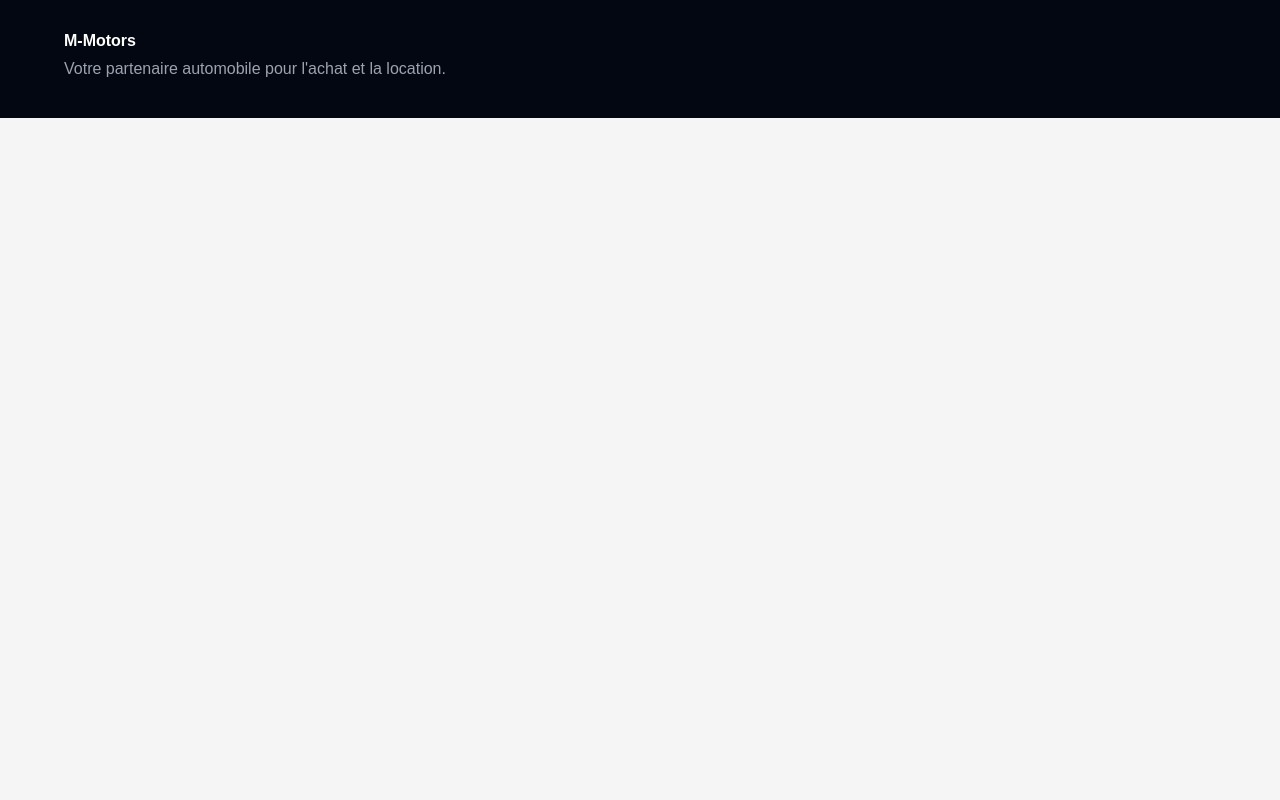
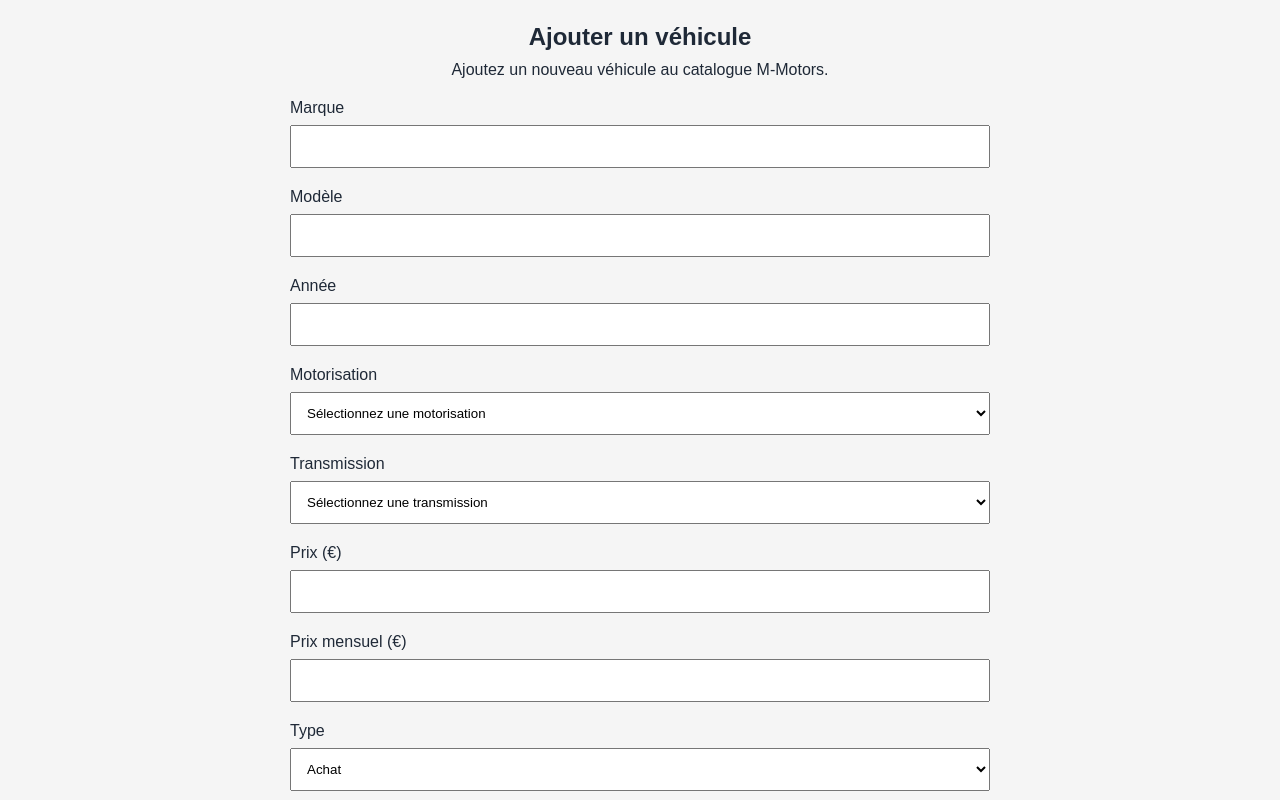
Before and after one commit to NicolascrenFr/M-Motors, a React (Vite) app in the folder frontend/: page / in a window 1280 px wide. Shown: the part 4900-5700 px from the top of the page. Before the commit the page ends 5018 px from the top, so only its background shows below. Built offline with nearby package versions, Linux system fonts and the light colour scheme.

Commit message:
feat(admin): ajouter un véhicule au catalogue

```diff
--- a/frontend/src/App.css
+++ b/frontend/src/App.css
@@ -184,6 +184,32 @@
 .vehicle-prices span {
   font-size: 13px;
   color: #2563eb;
+}
+
+/* AJOUTER UN VEHICULE */
+
+.admin-add-vehicle-section {
+  padding: 30px 20px;
+  text-align: center;
+  border-top: 1px solid #e5e7eb;
+}
+
+.admin-add-vehicle-container {
+  max-width: 900px;
+  margin: 0 auto;
+}
+
+.admin-add-vehicle-container h2 {
+  margin: 0 0 10px;
+}
+
+.admin-add-vehicle-container > p {
+  margin: 0 0 20px;
+}
+
+.admin-add-vehicle-form {
+  max-width: 700px;
+  margin: 0 auto;
 }
 
 /* FINANCEMENT */
--- a/frontend/src/App.jsx
+++ b/frontend/src/App.jsx
@@ -7,16 +7,19 @@ import DocumentList from "./components/DocumentList";
 import ClientSpace from "./components/ClientSpace";
 import DossierStatus from "./components/DossierStatus";
 import AdminDossiers from "./components/AdminDossiers";
+import AdminAddVehicle from "./components/AdminAddVehicle";
 import "./App.css";
 
 function App() {
-  const [documents, setDocuments] = useState([]);  const [filter, setFilter] = useState("tous");
+  const [documents, setDocuments] = useState([]);
+  const [filter, setFilter] = useState("tous");
   const [selectedVehicle, setSelectedVehicle] = useState(null);
+  const [vehicleList, setVehicleList] = useState(vehicles);
 
   const filteredVehicles =
     filter === "tous"
-      ? vehicles
-      : vehicles.filter((vehicle) => vehicle.type === filter);
+      ? vehicleList
+      : vehicleList.filter((vehicle) => vehicle.type === filter);
 
   return (
     <div className="app">
@@ -154,6 +157,8 @@ function App() {
 
       <AdminDossiers />
 
+      <AdminAddVehicle setVehicleList={setVehicleList} />
+
       {/* MODAL VEHICULE */}
       {selectedVehicle && (
         <div
--- /dev/null
+++ b/frontend/src/components/AdminAddVehicle.jsx
@@ -0,0 +1,181 @@
+import { useState } from "react";
+
+function AdminAddVehicle({ setVehicleList }) {
+  const [vehicle, setVehicle] = useState({
+    brand: "",
+    model: "",
+    year: "",
+    fuel: "",
+    transmission: "",
+    price: "",
+    monthlyPrice: "",
+    type: "achat",
+  });
+
+  const handleChange = (event) => {
+    const { name, value } = event.target;
+
+    setVehicle({
+      ...vehicle,
+      [name]: value,
+    });
+  };
+
+  const handleSubmit = (event) => {
+    event.preventDefault();
+
+    console.log("Nouveau véhicule :", vehicle);
+
+    setVehicleList((previousVehicles) => [
+        ...previousVehicles,
+        {
+          ...vehicle,
+          id: Date.now(),
+          year: Number(vehicle.year),
+          price: Number(vehicle.price),
+          monthlyPrice: Number(vehicle.monthlyPrice),
+        },
+      ]);
+
+    alert("Le véhicule a été ajouté au catalogue.");
+
+    setVehicle({
+      brand: "",
+      model: "",
+      year: "",
+      fuel: "",
+      transmission: "",
+      price: "",
+      monthlyPrice: "",
+      type: "achat",
+    });
+  };
+
+  return (
+    <section className="admin-add-vehicle-section">
+      <div className="admin-add-vehicle-container">
+        <h2>Ajouter un véhicule</h2>
+
+        <p>
+          Ajoutez un nouveau véhicule au catalogue M-Motors.
+        </p>
+
+        <form onSubmit={handleSubmit} className="admin-add-vehicle-form">
+          <div className="form-group">
+            <label htmlFor="brand">Marque</label>
+            <input
+              type="text"
+              id="brand"
+              name="brand"
+              value={vehicle.brand}
+              onChange={handleChange}
+              required
+            />
+          </div>
+
+          <div className="form-group">
+            <label htmlFor="model">Modèle</label>
+            <input
+              type="text"
+              id="model"
+              name="model"
+              value={vehicle.model}
+              onChange={handleChange}
+              required
+            />
+          </div>
+
+          <div className="form-group">
+            <label htmlFor="year">Année</label>
+            <input
+              type="number"
+              id="year"
+              name="year"
+              value={vehicle.year}
+              onChange={handleChange}
+              required
+            />
+          </div>
+
+          <div className="form-group">
+            <label htmlFor="fuel">Motorisation</label>
+            <select
+              id="fuel"
+              name="fuel"
+              value={vehicle.fuel}
+              onChange={handleChange}
+              required
+            >
+              <option value="">Sélectionnez une motorisation</option>
+              <option value="Essence">Essence</option>
+              <option value="Diesel">Diesel</option>
+              <option value="Hybride">Hybride</option>
+              <option value="Électrique">Électrique</option>
+            </select>
+          </div>
+
+          <div className="form-group">
+            <label htmlFor="transmission">Transmission</label>
+            <select
+              id="transmission"
+              name="transmission"
+              value={vehicle.transmission}
+              onChange={handleChange}
+              required
+            >
+              <option value="">Sélectionnez une transmission</option>
+              <option value="Manuelle">Manuelle</option>
+              <option value="Automatique">Automatique</option>
+            </select>
+          </div>
+
+          <div className="form-group">
+            <label htmlFor="price">Prix (€)</label>
+            <input
+              type="number"
+              id="price"
+              name="price"
+              value={vehicle.price}
+              onChange={handleChange}
+              required
+            />
+          </div>
+
+          <div className="form-group">
+            <label htmlFor="monthlyPrice">
+              Prix mensuel (€)
+            </label>
+            <input
+              type="number"
+              id="monthlyPrice"
+              name="monthlyPrice"
+              value={vehicle.monthlyPrice}
+              onChange={handleChange}
+              required
+            />
+          </div>
+
+          <div className="form-group">
+            <label htmlFor="type">Type</label>
+            <select
+              id="type"
+              name="type"
+              value={vehicle.type}
+              onChange={handleChange}
+              required
+            >
+              <option value="achat">Achat</option>
+              <option value="location">Location</option>
+            </select>
+          </div>
+
+          <button type="submit" className="financing-button">
+            Ajouter le véhicule
+          </button>
+        </form>
+      </div>
+    </section>
+  );
+}
+
+export default AdminAddVehicle;
```
